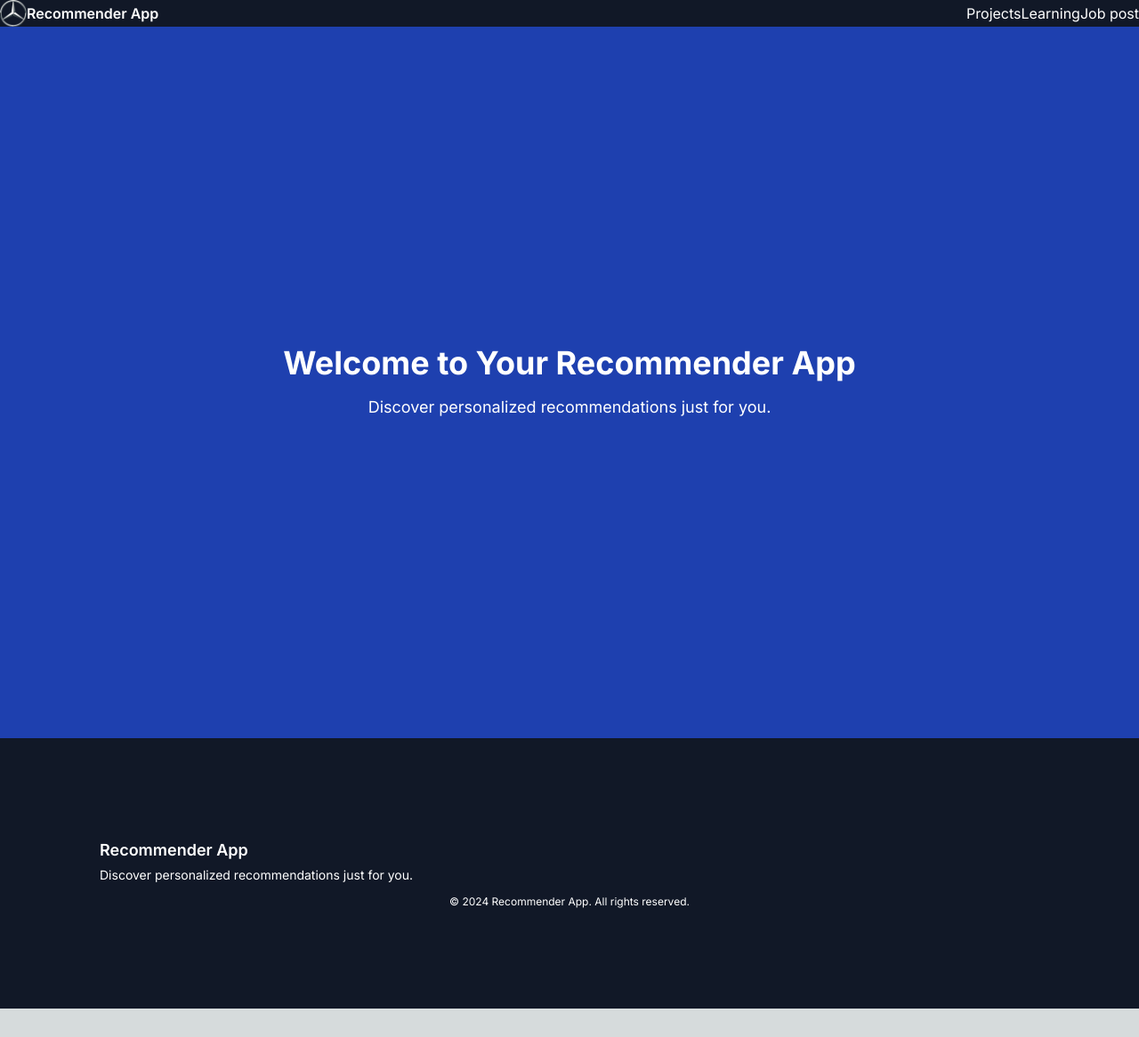
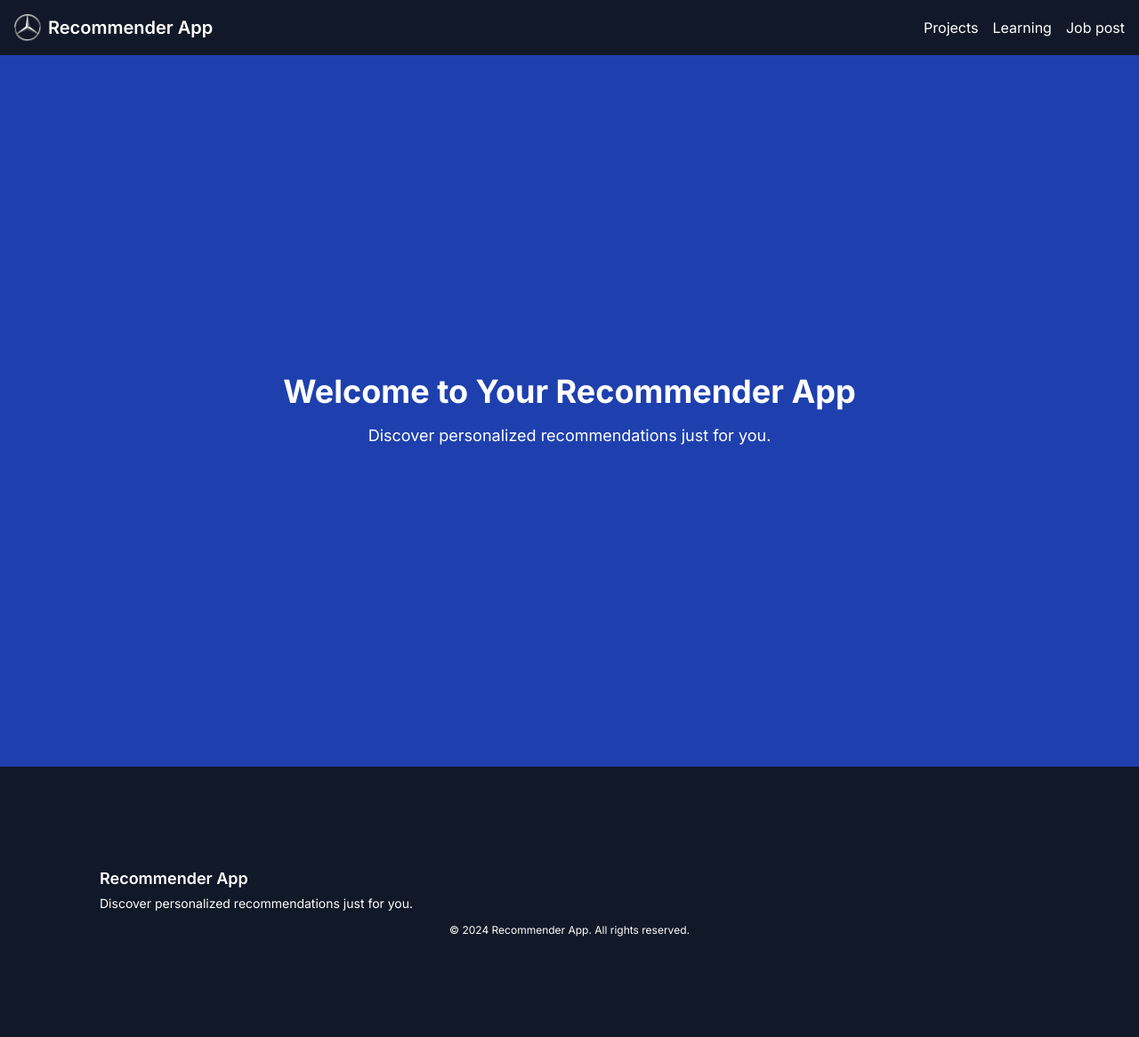
Before and after one commit to Ashish-100-tiwari/datascienceclub, a Next.js app: page / in a window 1280 px wide. Shown: the whole page at 89% size. Before the commit the page ends 1134 px from the top, so only its background shows below. Built offline with nearby package versions, Linux system fonts and the light colour scheme.

Commit message:
final-base

```diff
--- a/src/app/page.js
+++ b/src/app/page.js
@@ -1,38 +1,13 @@
-import Nav from "@/component/navbar/nav";
-import Image from "next/image";
+import Footer from "@/components/footer/footer";
+import Header from "@/components/header/header";
+import Nav from "@/components/navbar/nav";
 
 export default function Home() {
   return (
     <>
     <Nav/>
-    {/* header */}
-    <div className="flex items-center h-screen  justify-center w-auto text-white bg-blue-800">
-        <div className="text-center">
-          <h1 className="text-4xl font-bold mb-4">
-            Welcome to Your Recommender App
-          </h1>
-          <p className="text-lg">
-            Discover personalized recommendations just for you.
-          </p>
-        </div>
-      </div>
-     {/* footer */}
-     <footer className=" bg-gray-900 text-white p-28">
-      <div className="max-w-screen-xl mx-auto flex flex-col lg:flex-row justify-between items-center text-white">
-        <div className="mb-4 lg:mb-0">
-          <h2 className="text-lg font-semibold mb-1">Recommender App</h2>
-          <p className="text-sm">
-            Discover personalized recommendations just for you.
-          </p>
-        </div>
-      </div>
-      <div className="mt-3 text-center">
-        <p className="text-xs text-white">
-          &copy; {new Date().getFullYear()} Recommender App. All rights
-          reserved.
-        </p>
-      </div>
-    </footer>
+    <Header/>
+     <Footer/>
     </>
   );
 }
--- a/src/component/navbar/nav.jsx
+++ /dev/null
@@ -1,21 +0,0 @@
-import React from 'react'
-import Image from "next/image";
-import mlogo from "../../../public/mlogo.png"
-export default function Nav(){
-  return (
-    <nav className="flex items-center justify-between p-5 bg-gray-900 text-white">
-      <div className="flex items-center">
-        <div className="flex items-center">
-          <Image src={mlogo} width={30} height={30} alt="Logo" />
-          <h1 className="text-xl font-semibold ml-2">Recommender App</h1>
-        </div>
-      </div>
-      <ul className=" space-x-4 flex items-center">
-          <li className="cursor-pointer">Projects</li>
-          <li className="cursor-pointer">Learning</li>
-          <li className="cursor-pointer">Job post</li>
-        </ul>
-
-    </nav>
-  )
-}
--- /dev/null
+++ b/src/components/footer/footer.jsx
@@ -0,0 +1,24 @@
+import React from 'react'
+
+const Footer = () => {
+  return (
+    <footer className=" bg-gray-900 text-white p-28">
+      <div className="max-w-screen-xl mx-auto flex flex-col lg:flex-row justify-between items-center text-white">
+        <div className="mb-4 lg:mb-0">
+          <h2 className="text-lg font-semibold mb-1">Recommender App</h2>
+          <p className="text-sm">
+            Discover personalized recommendations just for you.
+          </p>
+        </div>
+      </div>
+      <div className="mt-3 text-center">
+        <p className="text-xs text-white">
+          &copy; {new Date().getFullYear()} Recommender App. All rights
+          reserved.
+        </p>
+      </div>
+    </footer>
+  )
+}
+
+export default Footer
--- /dev/null
+++ b/src/components/header/header.jsx
@@ -0,0 +1,18 @@
+import React from 'react'
+
+const Header = () => {
+  return (
+    <div className="flex items-center h-screen  justify-center w-auto text-white bg-blue-800">
+        <div className="text-center">
+          <h1 className="text-4xl font-bold mb-4">
+            Welcome to Your Recommender App
+          </h1>
+          <p className="text-lg">
+            Discover personalized recommendations just for you.
+          </p>
+        </div>
+      </div>
+  )
+}
+
+export default Header;
--- /dev/null
+++ b/src/components/navbar/nav.jsx
@@ -0,0 +1,21 @@
+import React from 'react';
+import Image from 'next/image';
+import mlogo from '../../../public/mlogo.png';
+
+export default function Nav() {
+  return (
+    <nav className="flex items-center justify-between bg-gray-900 text-white p-4">
+      <div className="flex items-center">
+        <div className="flex items-center">
+          <Image src={mlogo} width={30} height={30} alt="Logo" />
+          <h1 className="text-xl font-semibold ml-2">Recommender App</h1>
+        </div>
+      </div>
+      <ul className="space-x-4 flex items-center">
+        <li className="cursor-pointer">Projects</li>
+        <li className="cursor-pointer">Learning</li>
+        <li className="cursor-pointer">Job post</li>
+      </ul>
+    </nav>
+  );
+}
```
